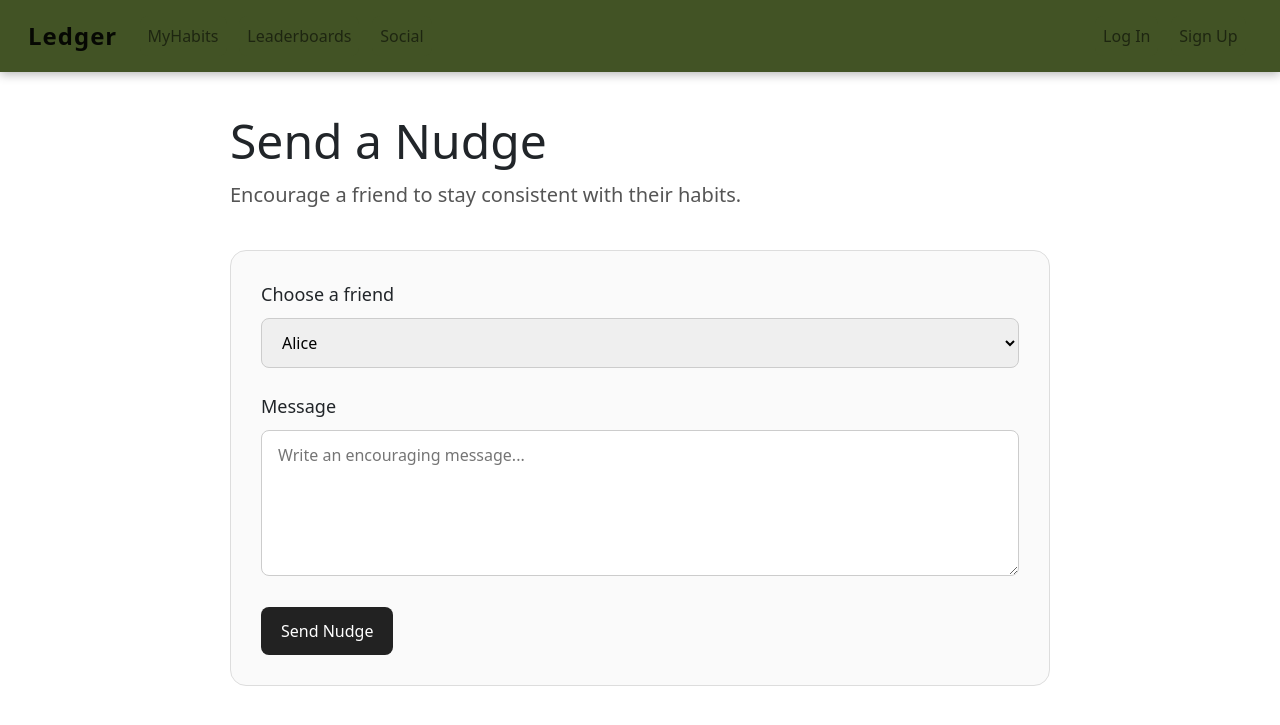
After one commit to danielRuebenacker/Ledger, a Django app: page /nudge in a window 1280 px wide. The commit adds this page. Shown: the top 725 px of the page. Run offline with Django 3.2, Linux system fonts and the light colour scheme.

Commit message:
Nudge page layout

```diff
--- a/teamProject/ledger/urls.py
+++ b/teamProject/ledger/urls.py
@@ -11,4 +11,5 @@ urlpatterns = [
     path('friends', views.friends, name='friends'),
     path('requests', views.requests_page, name='requests'),
     path('search', views.search_users, name='search'),
+    path('nudge', views.nudge_page, name='nudge'),
 ]
--- a/teamProject/ledger/views.py
+++ b/teamProject/ledger/views.py
@@ -57,3 +57,13 @@ def search_users(request):
         ]
     }
     return render(request, 'ledger/search.html', context=context_dict)
+
+def nudge_page(request):
+    context_dict = {
+        'friends_list': [
+            {'name': 'Alice'},
+            {'name': 'Ben'},
+            {'name': 'Chloe'},
+        ]
+    }
+    return render(request, 'ledger/nudge.html', context=context_dict)
--- /dev/null
+++ b/teamProject/templates/ledger/nudge.html
@@ -0,0 +1,41 @@
+{% extends 'ledger/base.html' %}
+
+{% block body_block %}
+<div style="padding: 40px; max-width: 900px; margin: 0 auto;">
+    <h1 style="font-size: 48px; margin-bottom: 10px;">Send a Nudge</h1>
+    <p style="font-size: 20px; color: #555; margin-bottom: 40px;">
+        Encourage a friend to stay consistent with their habits.
+    </p>
+
+    <div style="border: 1px solid #ddd; border-radius: 16px; padding: 30px; background-color: #fafafa;">
+        <form method="post" action="#">
+            <div style="margin-bottom: 25px;">
+                <label for="friend" style="display: block; font-size: 18px; margin-bottom: 10px;">Choose a friend</label>
+                <select id="friend" name="friend" style="width: 100%; padding: 12px 16px; border: 1px solid #ccc; border-radius: 8px; font-size: 16px;">
+                    {% for friend in friends_list %}
+                    <option value="{{ friend.name }}">{{ friend.name }}</option>
+                    {% endfor %}
+                </select>
+            </div>
+
+            <div style="margin-bottom: 25px;">
+                <label for="message" style="display: block; font-size: 18px; margin-bottom: 10px;">Message</label>
+                <textarea
+                    id="message"
+                    name="message"
+                    rows="5"
+                    placeholder="Write an encouraging message..."
+                    style="width: 100%; padding: 12px 16px; border: 1px solid #ccc; border-radius: 8px; font-size: 16px; resize: vertical;"
+                ></textarea>
+            </div>
+
+            <button
+                type="submit"
+                style="padding: 12px 20px; background-color: #222; color: white; border: none; border-radius: 8px; font-size: 16px; cursor: pointer;"
+            >
+                Send Nudge
+            </button>
+        </form>
+    </div>
+</div>
+{% endblock %}
--- a/teamProject/templates/ledger/social.html
+++ b/teamProject/templates/ledger/social.html
@@ -44,7 +44,7 @@
             <p style="margin-bottom: 20px; color: #555;">
                 Encourage a friend to stay consistent with their habits.
             </p>
-            <a href="#" style="display: inline-block; padding: 10px 18px; background-color: #222; color: white; text-decoration: none; border-radius: 8px; margin-top: auto; width: fit-content;">
+            <a href="{% url 'ledger:nudge' %}" style="display: inline-block; padding: 10px 18px; background-color: #222; color: white; text-decoration: none; border-radius: 8px; margin-top: auto; width: fit-content;">
                 Send Nudge
             </a>
         </div>
```
